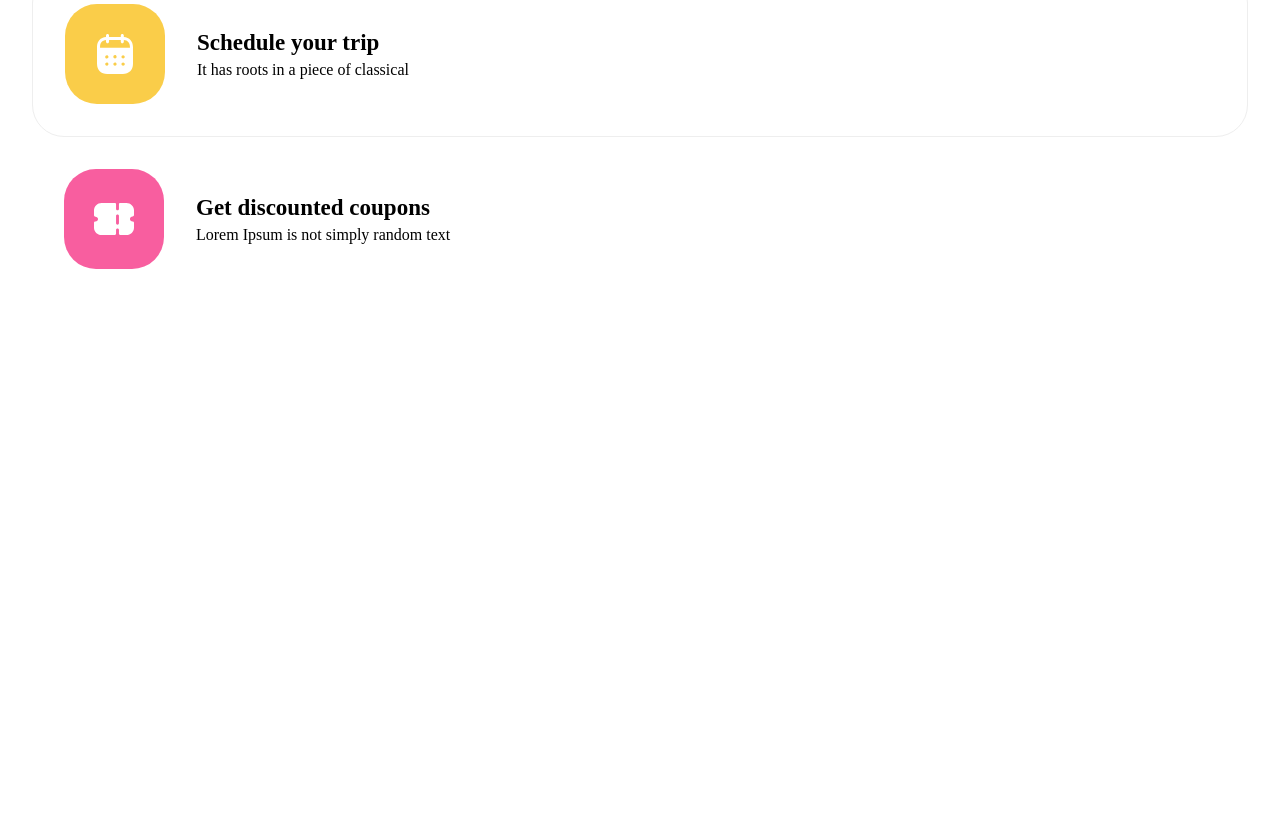
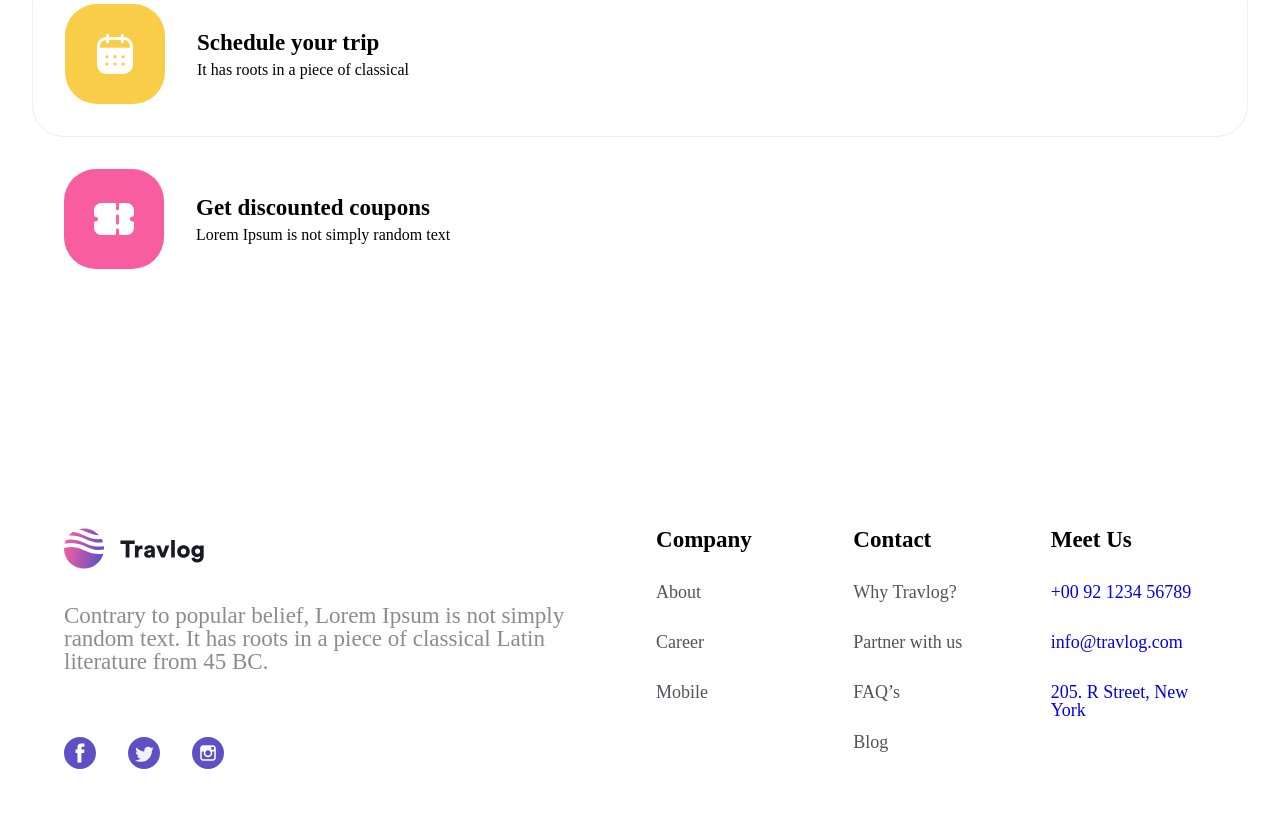
Before and after one commit to Ruska-N/Homework-10, a plain HTML site: page index.html in a window 1280 px wide. Shown: the part 2758-3591 px from the top of the page. Before the commit the page ends 3222 px from the top, so only its background shows below. Drawn offline with Linux system fonts and the light colour scheme.

Commit message:
finished

```diff
--- a/css/media.css
+++ b/css/media.css
@@ -55,6 +55,18 @@
     .section-4-block {
         text-align: center;
     }
+
+    /* footer */
+    .footer {
+        flex-direction: column;
+        row-gap: 64px;
+    }
+    .company-info {
+        width: 100%;
+    }
+    .footer-columns {
+        width: 100%;
+    }
 }
 
 @media (max-width: 430px) {
@@ -109,4 +121,13 @@
         align-items: flex-start;
         row-gap: 32px;
     }
+
+    /* footer */
+    .footer-columns {
+        flex-direction: column;
+        row-gap: 64px;
+    }
+    .ul-list {
+        display: none;
+    }
 }
--- a/css/style.css
+++ b/css/style.css
@@ -279,3 +279,46 @@
     border: 1px groove;
     border-radius: 32px;
 }
+
+/* footer styles */
+.footer {
+    max-width: 1184px;
+    width: 90%;
+    display: flex;
+    padding: 64px 0;
+    margin: 0 auto;
+    column-gap: 64px;
+}
+.company-info {
+    width: 49%;
+}
+.footer-columns {
+    width: 49%;
+    display: flex;
+    column-gap: 32px;
+}
+.company-text {
+    font-size: 23px;
+    color: #19182580;
+    margin-top: 32px;
+    margin-bottom: 64px;
+}
+.soc-icons {
+    display: flex;
+    column-gap: 32px;
+}
+.column {
+    width: 165.33px;
+}
+.ul-title {
+    font-size: 23px;
+    font-weight: bold;
+    margin-bottom: 32px;
+}
+.ul-list {
+    font-size: 18px;
+    color: #191825BF;
+    display: flex;
+    flex-direction: column;
+    row-gap: 32px;
+}
--- a/index.html
+++ b/index.html
@@ -231,10 +231,50 @@
               <p class="icon-text">Lorem Ipsum is not simply random text</p>
             </div>
           </div>
-
         </div>
       </div>
     </section>
-    <footer></footer>
+    <footer>
+      <div class="footer">
+        <div class="company-info">
+          <div>
+            <a href="index.html"><img src="images/logo.svg" alt="logo"></a>
+            <p class="company-text">Contrary to popular belief, Lorem Ipsum is not simply random text. It has roots in a piece of classical Latin literature from 45 BC.</p>
+          </div>
+          <div class="soc-icons">
+            <img src="images/fb-logo.svg" alt="fb">
+            <img src="images/twit-logo.svg" alt="twit">
+            <img src="images/insta-logo.svg" alt="insta">
+          </div>
+        </div>
+        <div class="footer-columns">
+          <div class="column">
+            <h3 class="ul-title">Company</h3>
+            <ul class="ul-list">
+              <li>About</li>
+              <li>Career</li>
+              <li>Mobile</li>
+            </ul>
+          </div>
+          <div class="column">
+            <h3 class="ul-title">Contact</h3>
+            <ul class="ul-list">
+              <li>Why Travlog?</li>
+              <li>Partner with us</li>
+              <li>FAQ’s</li>
+              <li>Blog</li>
+            </ul>
+          </div>
+          <div class="column">
+            <h3 class="ul-title">Meet Us</h3>
+            <ul class="ul-list">
+              <li><a href="tel:+0092123456789">+00 92 1234 56789</a></li>
+              <li><a href="mailto:info@travlog.com">info@travlog.com</a></li>
+              <li><a href="https://maps.app.goo.gl/3ENqt5tvj2XdPgj49" target="_blank">205. R Street, New York</a></li>
+            </ul>
+          </div>
+        </div>
+      </div>
+    </footer>
   </body>
 </html>
```
Also changed, not shown: images/fb-logo.svg (added), images/insta-logo.svg (added), images/twit-logo.svg (added).
